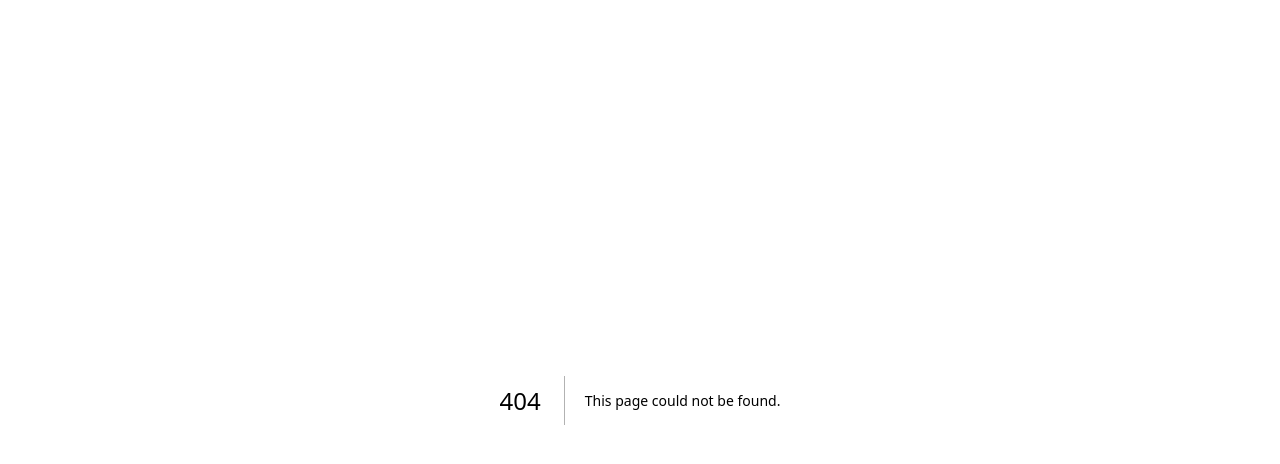
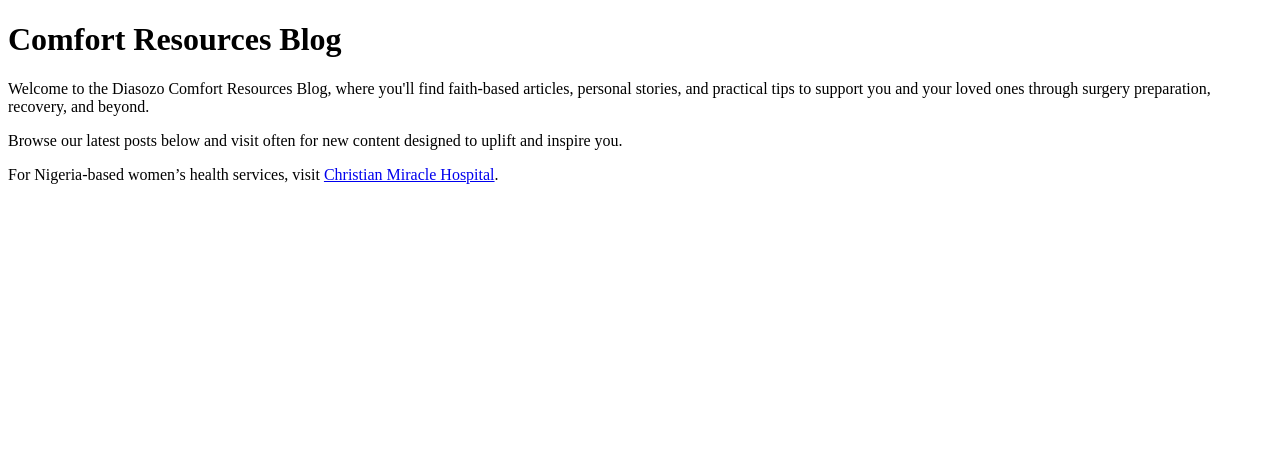
Before and after one commit to OlyMiracle/diasozo-surgery-recovery-hub, a Next.js app: page /blog in a window 1280 px wide. Before the commit this address had no page. Shown: the top 464 px of the page. Built offline with nearby package versions, Linux system fonts and the light colour scheme.

Commit message:
Add Blog index page
This file serves as the main entry point for the blog section, featuring a title, meta description, and introductory content.

```diff
--- /dev/null
+++ b/pages/blog/index.js
@@ -0,0 +1,20 @@
+import Head from 'next/head';
+
+export default function BlogIndex() {
+  return (
+    <>
+      <Head>
+        <title>Comfort Resources Blog – Diasozo Surgery Recovery & Comfort Hub</title>
+        <meta name="description" content="Discover inspiring articles, prayers, and encouragement for surgery recovery and caregiving on the Diasozo Comfort Resources Blog." />
+      </Head>
+      <main>
+        <h1>Comfort Resources Blog</h1>
+        <p>Welcome to the Diasozo Comfort Resources Blog, where you'll find faith-based articles, personal stories, and practical tips to support you and your loved ones through surgery preparation, recovery, and beyond.</p>
+        <p>Browse our latest posts below and visit often for new content designed to uplift and inspire you.</p>
+      </main>
+      <footer>
+        <p>For Nigeria-based women’s health services, visit <a href="https://christian-miracle-hospital.vercel.app">Christian Miracle Hospital</a>.</p>
+      </footer>
+    </>
+  );
+}
```
